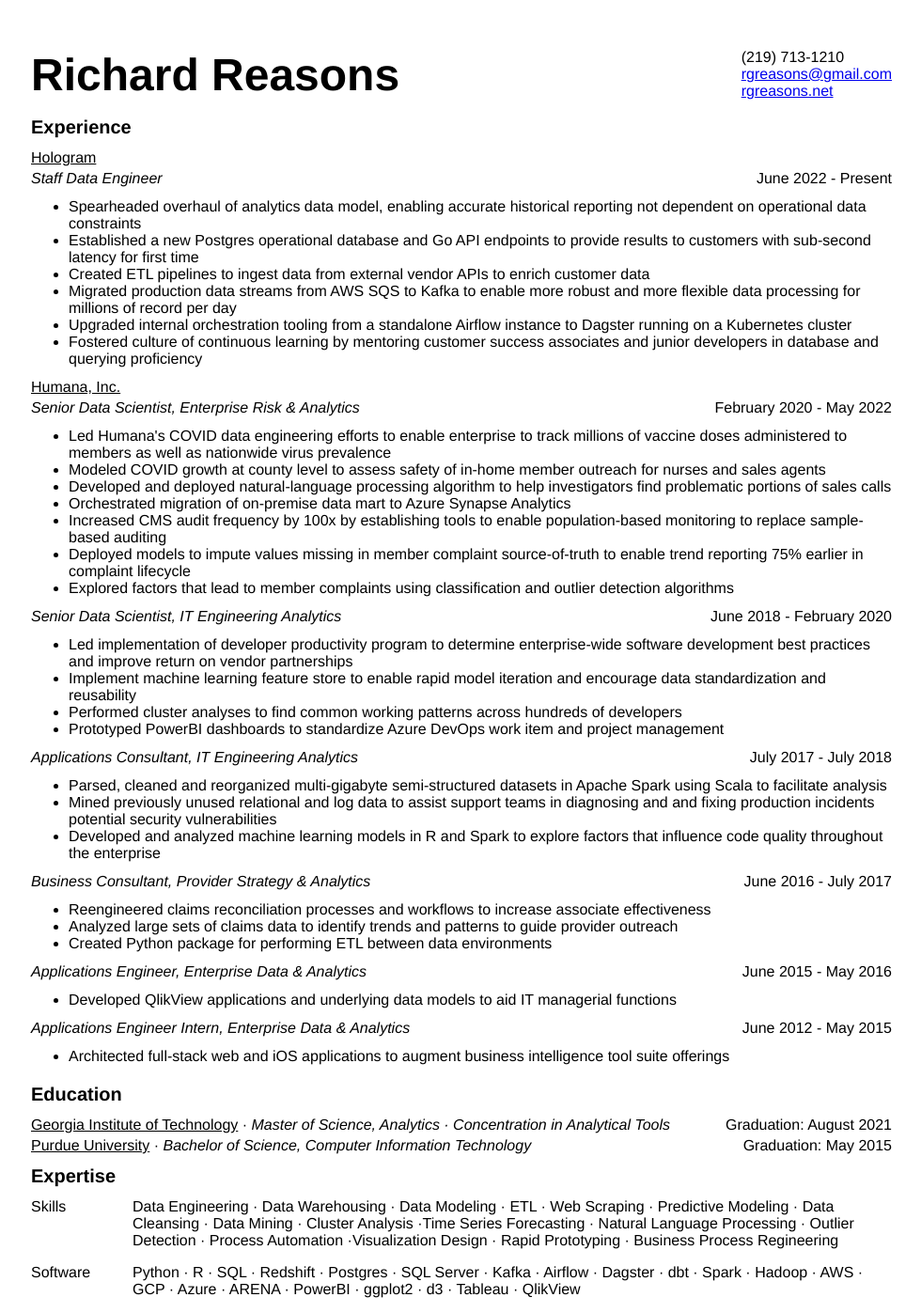
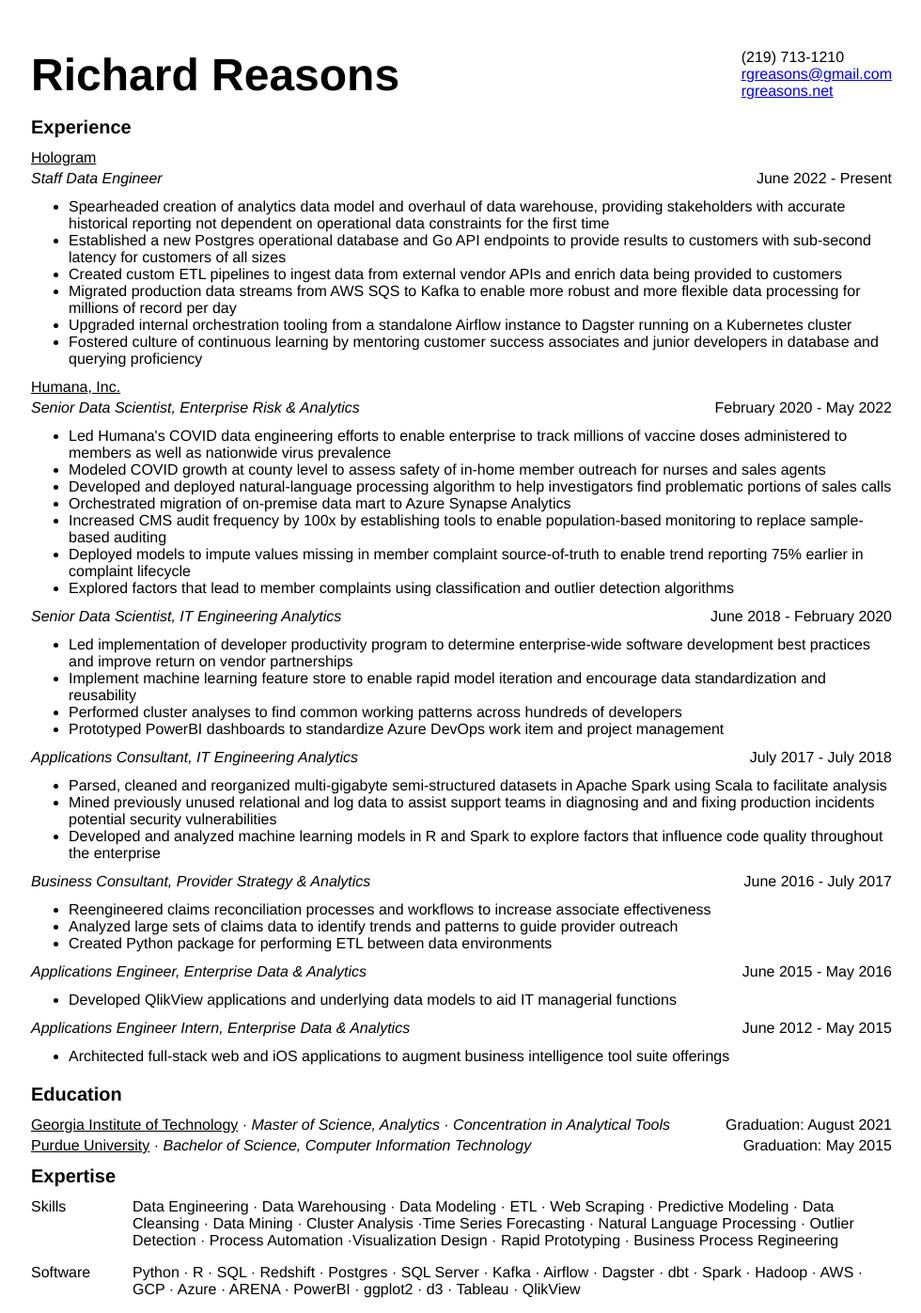
Before and after one commit to rgreasons/rgreasons.github.io, a Jekyll site: the page Resume.html, which Jekyll copies as it is, in a window 1280 px wide. Shown: the whole page at 94% size, without its empty margins (149-1129 px from the left). Built offline with Jekyll 4.4.1, drawn with Linux system fonts in a browser that asks for light colours.

Commit message:
Resume 2.3.9

```diff
--- a/Resume.html
+++ b/Resume.html
@@ -22,9 +22,9 @@
             <div class = 'holoheader right-justify'>June 2022 - Present</div>
             <div class = 'holo'>
               <ul>
-		<li>Spearheaded overhaul of analytics data model, enabling accurate historical reporting not dependent on operational data constraints</li>
-		<li>Established a new Postgres operational database and Go API endpoints to provide results to customers with sub-second latency for first time</li>
-		<li>Created ETL pipelines to ingest data from external vendor APIs to enrich customer data</li>
+		<li>Spearheaded creation of analytics data model and overhaul of data warehouse, providing stakeholders with accurate historical reporting not dependent on operational data constraints for the first time</li>
+		<li>Established a new Postgres operational database and Go API endpoints to provide results to customers with sub-second latency for customers of all sizes</li>
+		<li>Created custom ETL pipelines to ingest data from external vendor APIs and enrich data being provided to customers</li>
 		<li>Migrated production data streams from AWS SQS to Kafka to enable more robust and more flexible data processing for millions of record per day</li>
 		<li>Upgraded internal orchestration tooling from a standalone Airflow instance to Dagster running on a Kubernetes cluster</li>
 		<li>Fostered culture of continuous learning by mentoring customer success associates and junior developers in database and querying proficiency</li>
```
